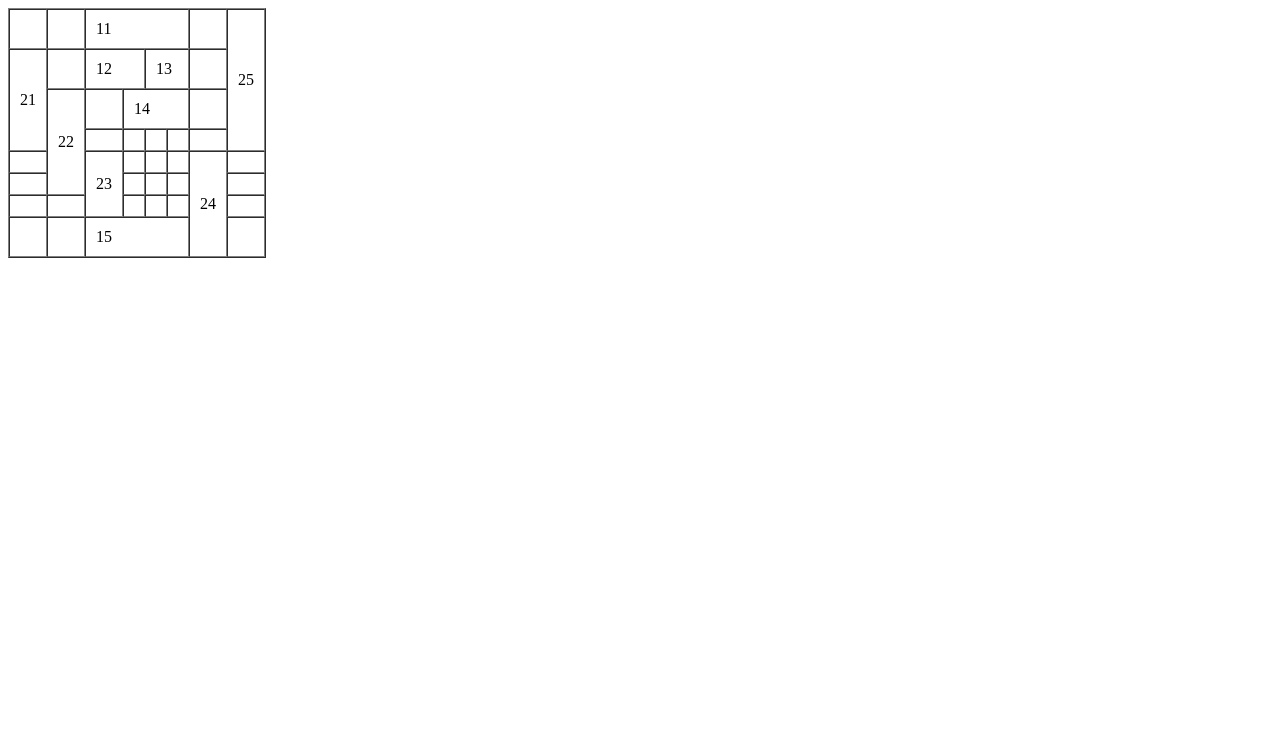
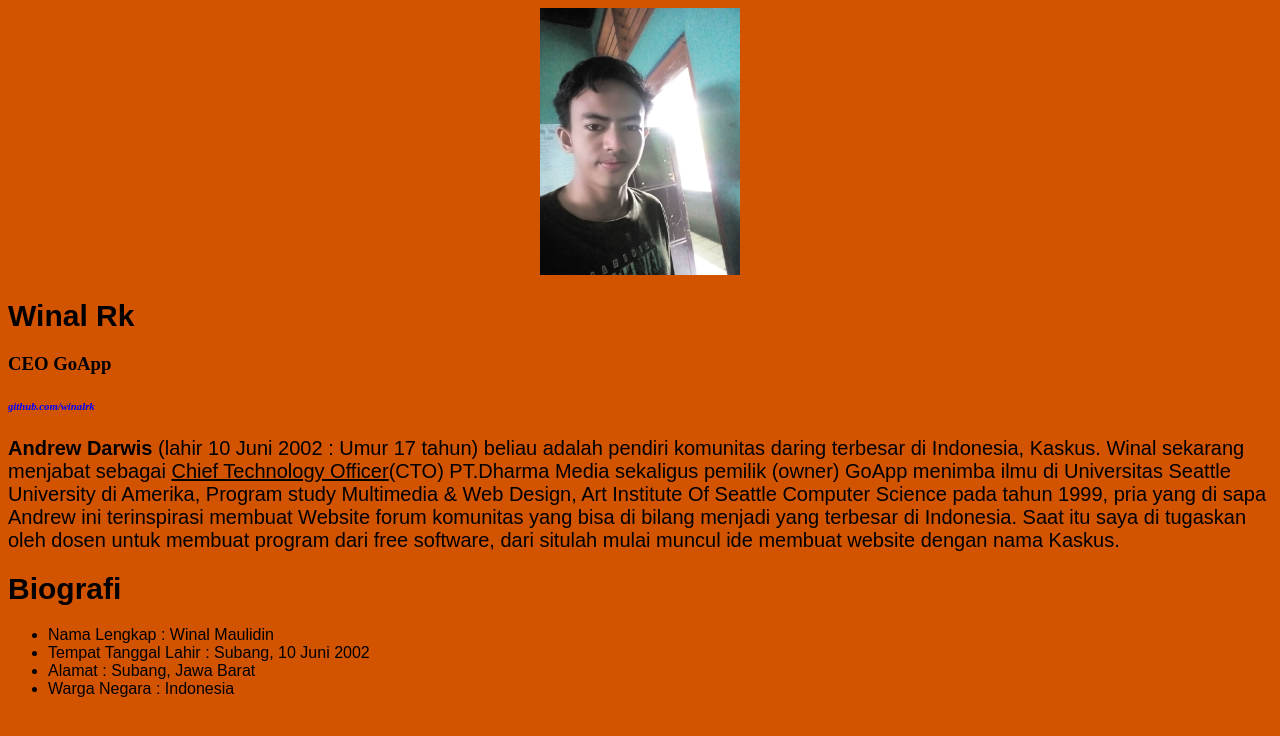
Before and after one commit to winalrk/Tugas, a plain HTML site: page winal.html in a window 1280 px wide. Drawn offline with Linux system fonts and the light colour scheme.

Commit message:
Add files via upload

```diff
--- /dev/null
+++ b/style.css
@@ -0,0 +1,21 @@
+body{
+	background-color: #d35400;
+}
+h1{
+	font-size: 30px;
+	font-family: sans-serif;
+}
+h6{
+	color: blue;
+}
+p{
+	font-size: 20px;
+	font-family: sans-serif;
+}
+img{
+	width: 200px;
+	position: center;
+}
+li{
+	font-family: sans-serif;
+}
--- a/winal.html
+++ b/winal.html
@@ -1,70 +1,33 @@
 <!DOCTYPE html>
 <html>
-<head>
-	<title></title>
-</head>
-<body>
-		<table border="1" cellpadding="10" cellspacing="0">
-		<tr>
-			<td> </td>
-			<td></td>
-			<td colspan="4">11</td>
-			<td></td>
-			<td rowspan="4">25</td>
-		</tr>
-		<tr>
-			<td rowspan="3">21 </td>
-			<td></td>
-			<td colspan="2">12</td>
-			<td colspan="2">13</td>
-			<td></td>
-		</tr>
-		<tr>
-			<td rowspan="4">22</td>
-			<td> </td>
-			<td colspan="3">14</td>
-			<td></td>
-		</tr>
-		<tr>
-			<td></td>
-			<td></td>
-			<td></td>
-			<td></td>
-			<td></td>
-		</tr>
-		<tr>
-			<td></td>
-			<td rowspan="3"> 23 </td>
-			<td></td>
-			<td></td>
-			<td></td>
-			<td rowspan="4">24</td>
-			<td></td>
-		</tr>
-		<tr>
-			<td></td>
-			<td></td>
-			<td></td>
-			<td></td>
-			<td></td>
-		</tr>
-		<tr>
-			<td></td>
-			<td></td>
-			<td></td>
-			<td></td>
-			<td></td>
-			<td></td>
+    <head>
+        <title>Winal Rk - XI RPL 1</title>
+    </head>
+<link rel="stylesheet" type="text/css" href="style.css">
+<center><img src="wrk10.jpg" alt="Winal Rk"/></center>
+<h1>Winal Rk</h1>
 
-		</tr>
-		<tr>
-			<td></td>
-			<td></td>
-			<td colspan="4">15</td>
-			<td></td>
-		</tr>
-	</table>
+<h3>CEO GoApp</h3>
+<h6><em>github.com/winalrk</em></h6>
+</body>
+<p>
+    <b>Andrew Darwis</b> (lahir 10 Juni 2002 : Umur 17 tahun) beliau adalah pendiri
+    komunitas daring terbesar di Indonesia, Kaskus. Winal sekarang menjabat sebagai
+    <u>Chief Technology Officer</u>(CTO) PT.Dharma Media sekaligus
+    pemilik (owner) GoApp menimba ilmu di Universitas Seattle University di Amerika,
+    Program study Multimedia & Web Design, Art Institute Of Seattle Computer Science
+    pada tahun 1999, pria yang di sapa Andrew ini terinspirasi membuat Website
+    forum komunitas yang bisa di bilang menjadi yang terbesar di Indonesia.
+    Saat itu saya di tugaskan oleh dosen untuk membuat program  dari free software,
+    dari situlah mulai muncul ide membuat website dengan nama Kaskus.
+</p>
+<h1>Biografi</h1>
+<ul>
+    <li>Nama Lengkap : Winal Maulidin</li>
+    <li>Tempat Tanggal Lahir : Subang, 10 Juni 2002</li>
+    <li>Alamat : Subang, Jawa Barat</li>
+    <li>Warga Negara : Indonesia</li>
+    <!--<li>Status : Single / Jomblo</li>-->
+</ul>
 
-
-</body>
 </html>
```
Also changed, not shown: wrk10.jpg (added).
